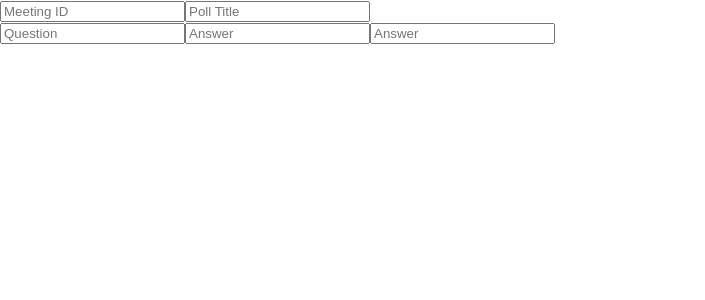
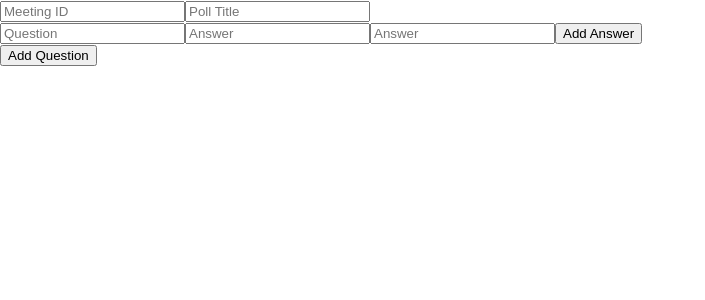
Before and after one commit to jls-github/zoom-poller-frontend, a React (Create React App) app: page / in a window 1280 px wide. Shown: the top 300 px of the page, without its empty margins (0-705 px from the left). Built offline with nearby package versions, Linux system fonts and the light colour scheme.

Commit message:
add new questions and answers

```diff
--- a/package.json
+++ b/package.json
@@ -14,6 +14,7 @@
     "react-dom": "^17.0.1",
     "react-scripts": "4.0.3",
     "typescript": "^4.1.5",
+    "uuid": "^8.3.2",
     "web-vitals": "^1.1.0"
   },
   "scripts": {
@@ -39,5 +40,8 @@
       "last 1 firefox version",
       "last 1 safari version"
     ]
+  },
+  "devDependencies": {
+    "@types/uuid": "^8.3.0"
   }
 }
--- a/src/components/Poll.tsx
+++ b/src/components/Poll.tsx
@@ -1,28 +1,14 @@
 import React, { useState } from "react";
+import IPoll from "../interfaces/Poll";
+import {
+  generateAnswer,
+  generateQuestion,
+  generatePoll,
+} from "../services/Generators";
 import Question from "./Question";
-import IPoll from "../interfaces/Poll";
 
 const Poll = () => {
-  const [poll, setPoll] = useState<IPoll>({
-    meetingId: "",
-    title: "",
-    questions: [
-      {
-        text: "",
-        key: "question-1",
-        answers: [
-          {
-            key: "answer-1",
-            text: "",
-          },
-          {
-            key: "answer-2",
-            text: "",
-          },
-        ],
-      },
-    ],
-  });
+  const [poll, setPoll] = useState<IPoll>(generatePoll());
 
   const [key, setKey] = useState(3);
 
@@ -73,8 +59,37 @@ const Poll = () => {
     setPoll(newPoll);
   };
 
+  const addAnswer = (
+    e: React.MouseEvent<HTMLButtonElement, MouseEvent>,
+    questionKey: string
+  ) => {
+    e.preventDefault();
+    const newPoll = {
+      ...poll,
+      questions: poll.questions.map((question) => {
+        if (question.key === questionKey) {
+          return {
+            ...question,
+            answers: [...question.answers, generateAnswer()],
+          };
+        }
+        return question;
+      }),
+    };
+    setPoll(newPoll);
+  };
+
+  const addQuestion = (e: React.MouseEvent<HTMLButtonElement, MouseEvent>) => {
+    e.preventDefault();
+    const newPoll = {
+      ...poll,
+      questions: [...poll.questions, generateQuestion()],
+    };
+    setPoll(newPoll);
+  };
+
   return (
-    <div>
+    <form>
       <input
         placeholder="Meeting ID"
         value={poll.meetingId}
@@ -91,9 +106,11 @@ const Poll = () => {
           key={question.key}
           handleQuestionChange={handleQuestionChange}
           handleAnswerChange={handleAnswerChange}
+          addAnswer={addAnswer}
         />
       ))}
-    </div>
+      <button onClick={(e) => addQuestion(e)}>Add Question</button>
+    </form>
   );
 };
 
--- a/src/components/Question.tsx
+++ b/src/components/Question.tsx
@@ -6,10 +6,12 @@ export default function Question({
   question,
   handleQuestionChange,
   handleAnswerChange,
+  addAnswer,
 }: {
   question: IQuestion;
   handleQuestionChange: Function;
   handleAnswerChange: Function;
+  addAnswer: Function;
 }) {
   return (
     <div>
@@ -25,6 +27,7 @@ export default function Question({
           handleAnswerChange={handleAnswerChange}
         />
       ))}
+      <button onClick={(e) => addAnswer(e, question.key)}>Add Answer</button>
     </div>
   );
 }
--- /dev/null
+++ b/src/services/Generators.tsx
@@ -0,0 +1,27 @@
+import { v4 as uuid } from "uuid";
+import IAnswer from "../interfaces/Answer";
+import IQuestion from "../interfaces/Question";
+import IPoll from "../interfaces/Poll";
+
+export function generateAnswer(): IAnswer {
+  return {
+    key: uuid(),
+    text: "",
+  };
+}
+
+export function generateQuestion(): IQuestion {
+  return {
+    text: "",
+    key: uuid(),
+    answers: [generateAnswer(), generateAnswer()],
+  };
+}
+
+export function generatePoll(): IPoll {
+  return {
+    meetingId: "",
+    title: "",
+    questions: [generateQuestion()],
+  };
+}
```
Also changed, not shown: 1 other file (tests, documents, lock files or other folders).
